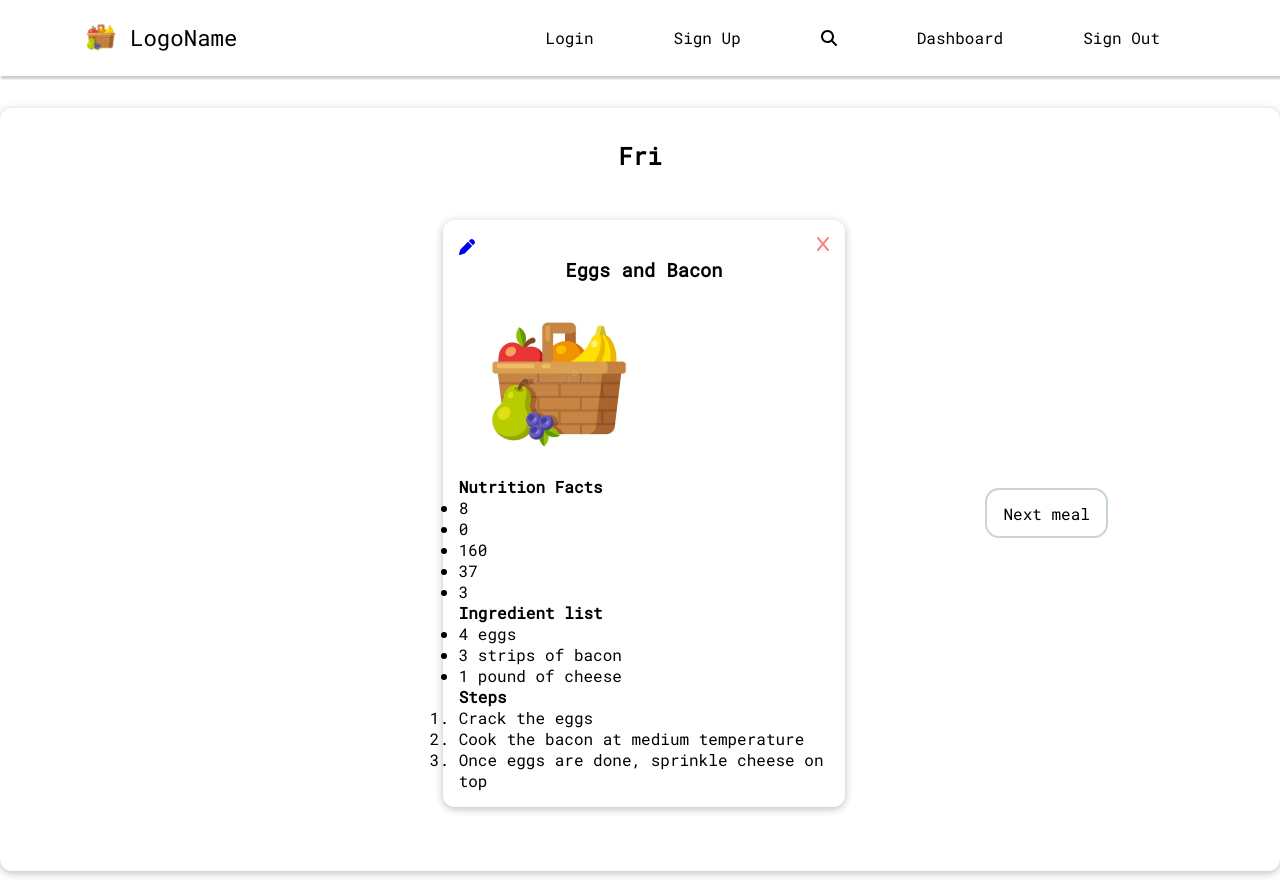
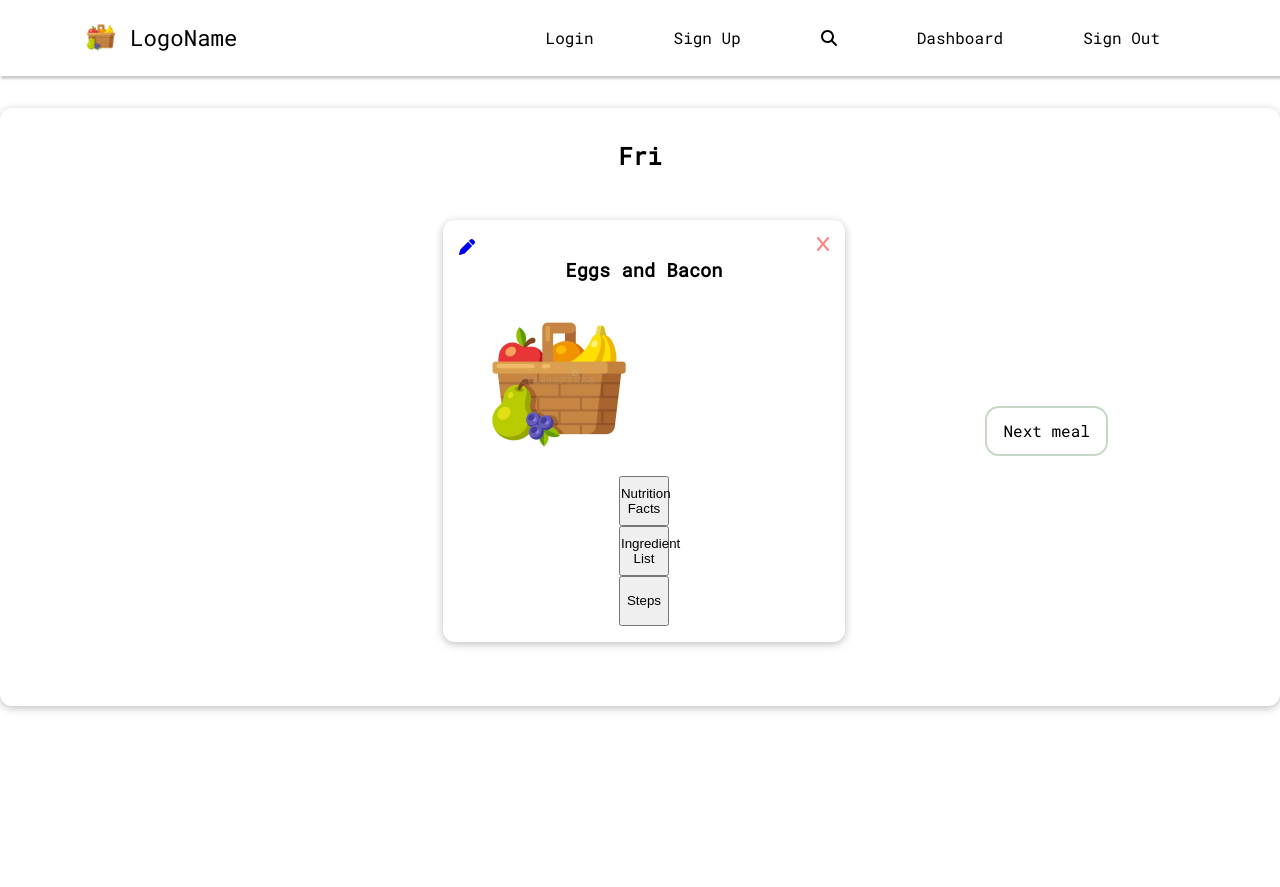
Before and after one commit to 06kaylee/easy-prep, a Vue app in the folder frontend/: page /upcoming-meals/Fri in a window 1280 px wide. After the commit the page ends 800 px from the top, so only its background shows below. Built offline with nearby package versions, Linux system fonts and the light colour scheme.

Commit message:
logic for frontend of upcoming meals detail page

```diff
--- a/frontend/src/views/upcoming-meals/UpcomingMealsDetail.vue
+++ b/frontend/src/views/upcoming-meals/UpcomingMealsDetail.vue
@@ -18,22 +18,22 @@
 
                 <p>{{ upcomingMeal.calorieCount }}</p>
 
-                <h4>Nutrition Facts</h4>
-                <ul>
+                <button @click="setCollapsible('nutrition facts')">Nutrition Facts</button>
+                <ul v-if="!isNutritionFactsCollapsed">
                     <li v-for="nutritionFact in currentMeal.nutritionFacts" :key="nutritionFact">
                         {{ nutritionFact }}
                     </li>
                 </ul>
 
-                <h4>Ingredient list</h4>
-                <ul>
+                <button @click="setCollapsible('ingredient list')">Ingredient List</button>
+                <ul v-if="!isIngredientListCollapsed">
                     <li v-for="ingredient in currentMeal.ingredients" :key="ingredient">
                         {{ ingredient }}
                     </li>
                 </ul>
 
-                <h4>Steps</h4>
-                <ol>
+                <button @click="setCollapsible('steps')">Steps</button>
+                <ol v-if="!isStepsCollapsed">
                     <li v-for="step in currentMeal.steps" :key="step">
                         {{ step }}
                     </li>
@@ -54,10 +54,17 @@ export default {
             meals: null,
             currentMeal: null,
             currentIndex: 0,
+            isNutritionFactsCollapsed: true,
+            isIngredientListCollapsed: true,
+            isStepsCollapsed: true
         }
     },
     methods: {
         nextMeal() {
+            this.isNutritionFactsCollapsed = true;
+            this.isIngredientListCollapsed = true;
+            this.isStepsCollapsed = true;
+
             if(this.currentIndex + 1 === this.meals.length) {
                 this.currentIndex = 0;
             }
@@ -65,6 +72,21 @@ export default {
                 this.currentIndex += 1;
             }
             this.currentMeal = this.meals[this.currentIndex];
+        },
+        setCollapsible(sectionName) {
+            switch(sectionName) {
+                case 'nutrition facts':
+                    this.isNutritionFactsCollapsed = !this.isNutritionFactsCollapsed;
+                    break;
+                case 'ingredient list':
+                    this.isIngredientListCollapsed = !this.isIngredientListCollapsed;
+                    break;
+                case 'steps':
+                    this.isStepsCollapsed = !this.isStepsCollapsed;
+                    break;
+                default:
+                    console.log("Error, there is no section to collapse");
+            }
         }
     },
     computed: {
@@ -84,6 +106,17 @@ export default {
 </script>
 
 <style scoped>
+.collapsible {
+    background-color: lightslategray;
+    color: white;
+    cursor: pointer;
+}
+
+.content {
+    overflow: hidden;
+    transition: max-height 0.2s ease-out;
+}
+
 #app .main-container {
     border-radius: 12px;
 	box-shadow: 0 2px 8px rgba(0, 0, 0, 0.26);
```
